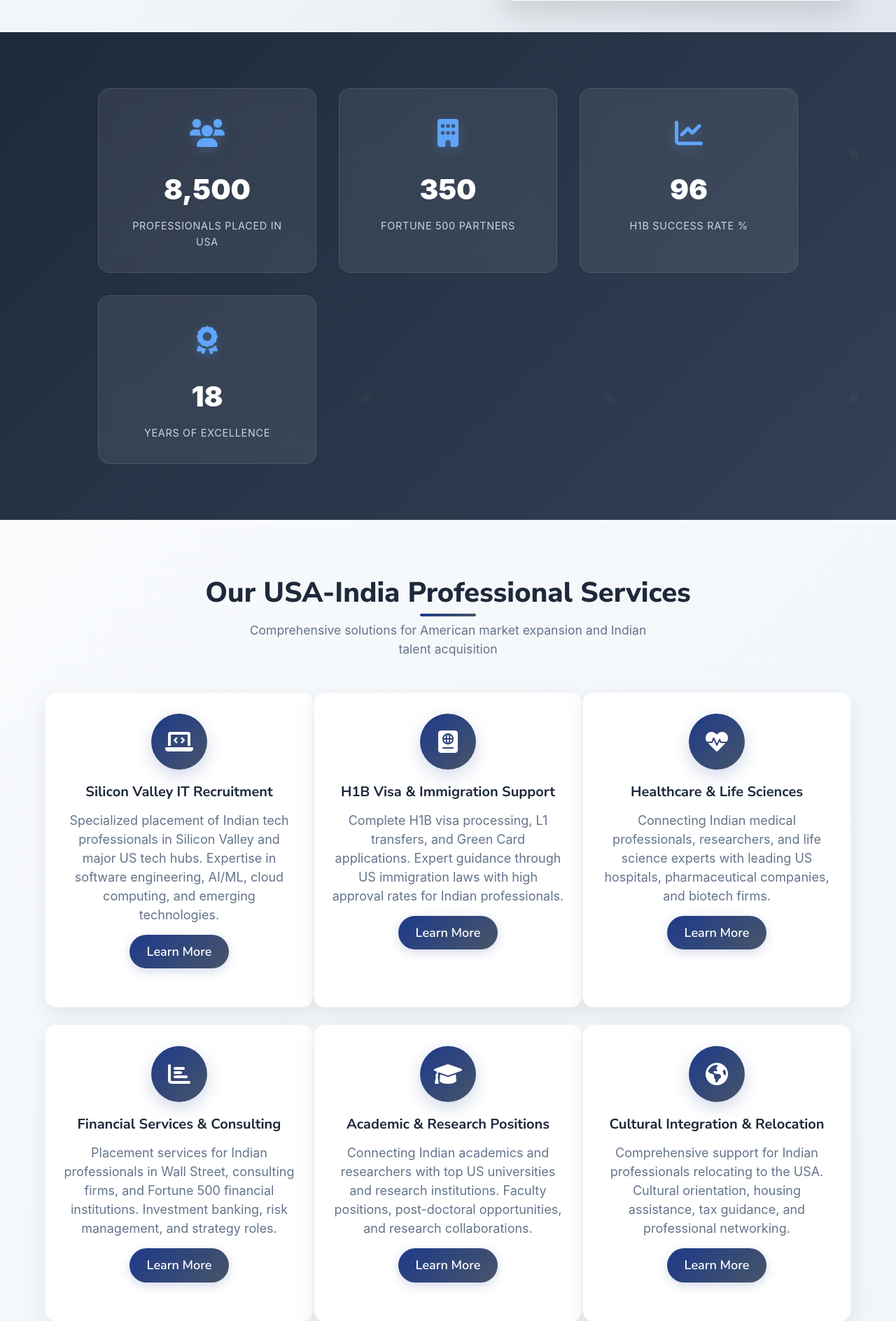
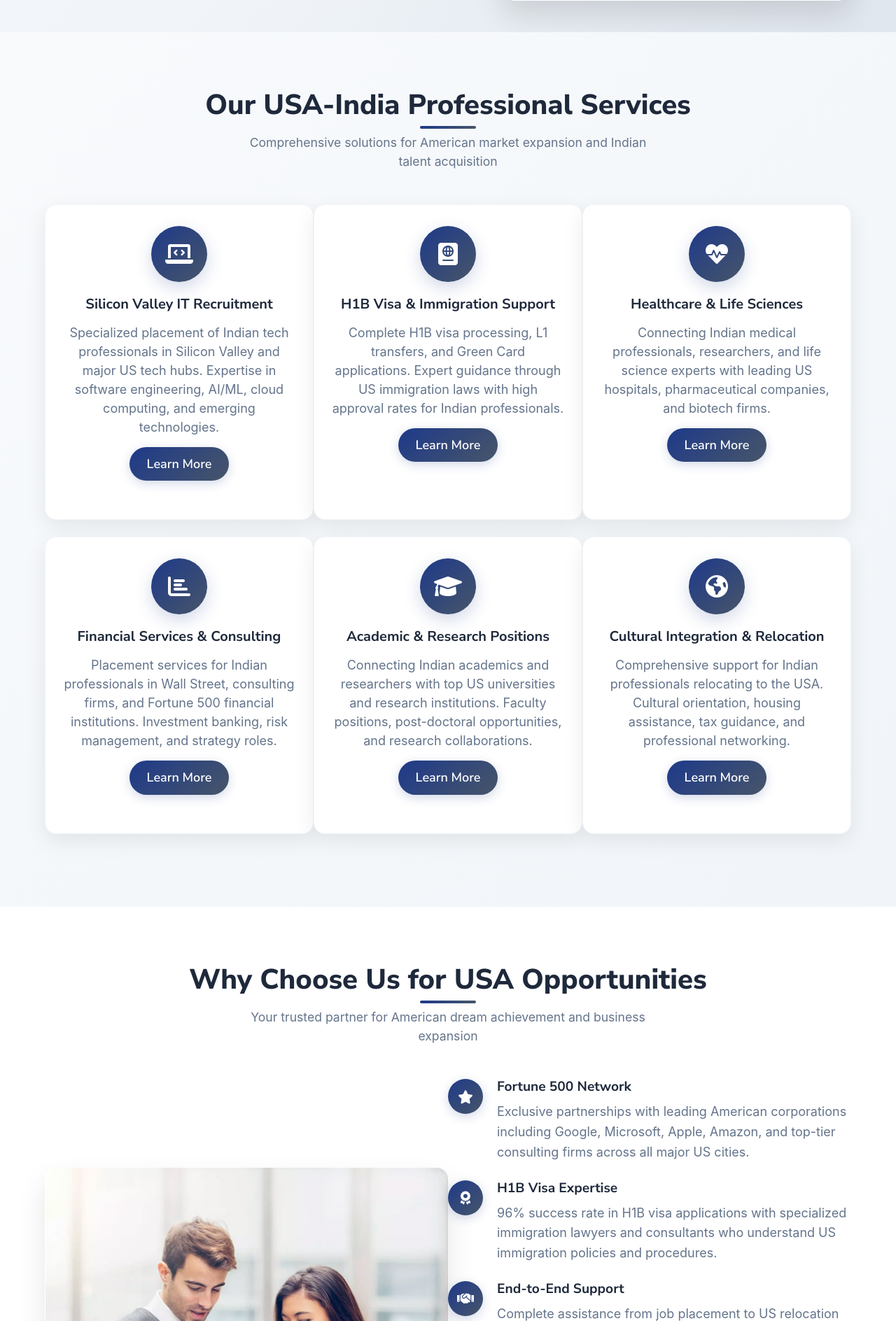
Before and after one commit to ankit-kumar-guptaa/elite-new, a PHP site: page /usa-india-services.php in a window 1280 px wide. Shown: the part 1700-3588 px from the top of the page at 70% size. Run offline with PHP 8.4, Linux system fonts and the light colour scheme; some libraries are stand-ins or nearby versions.

Commit message:
refactor(ui): remove statistics section from services page

```diff
--- a/usa-india-services.php
+++ b/usa-india-services.php
@@ -961,41 +961,7 @@ session_start();
             </div>
         </section>
 
-        <!-- Statistics Section -->
-        <section class="usa-india-stats-section">
-            <div class="usa-india-container">
-                <div class="usa-india-stats-grid">
-                    <div class="usa-india-stat-card">
-                        <div class="usa-india-stat-icon">
-                            <i class="fa fa-users"></i>
-                        </div>
-                        <div class="usa-india-stat-number" data-count="8500">0</div>
-                        <div class="usa-india-stat-label">Professionals Placed in USA</div>
-                    </div>
-                    <div class="usa-india-stat-card">
-                        <div class="usa-india-stat-icon">
-                            <i class="fa fa-building"></i>
-                        </div>
-                        <div class="usa-india-stat-number" data-count="350">0</div>
-                        <div class="usa-india-stat-label">Fortune 500 Partners</div>
-                    </div>
-                    <div class="usa-india-stat-card">
-                        <div class="usa-india-stat-icon">
-                            <i class="fa fa-chart-line"></i>
-                        </div>
-                        <div class="usa-india-stat-number" data-count="96">0</div>
-                        <div class="usa-india-stat-label">H1B Success Rate %</div>
-                    </div>
-                    <div class="usa-india-stat-card">
-                        <div class="usa-india-stat-icon">
-                            <i class="fa fa-award"></i>
-                        </div>
-                        <div class="usa-india-stat-number" data-count="18">0</div>
-                        <div class="usa-india-stat-label">Years of Excellence</div>
-                    </div>
-                </div>
-            </div>
-        </section>
+
 
         <!-- Services Grid Section -->
         <section id="services" class="usa-india-services-grid">
```
